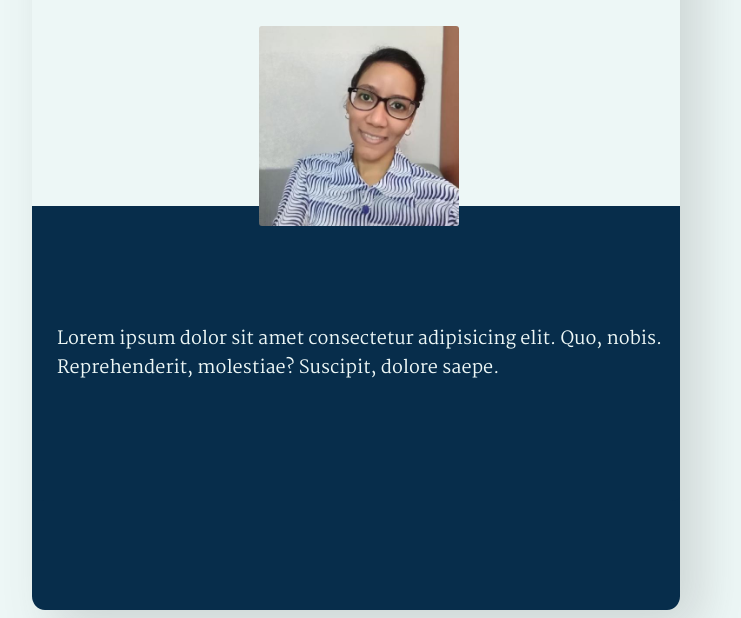
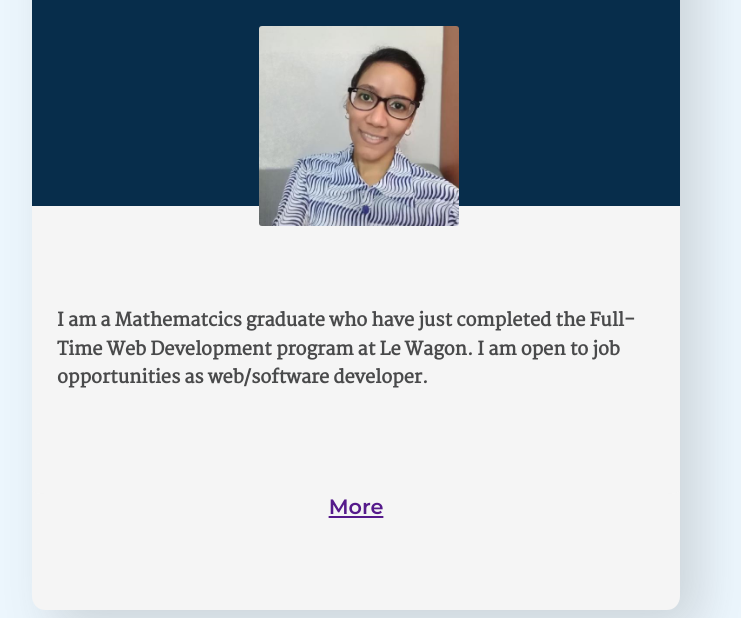
Before and after one commit to jul817/my-profile, a plain HTML site: page index.html in a window 1280 px wide. Shown: the part 182-800 px from the top of the page, without its empty margins (284-1025 px from the left). Drawn offline with Linux system fonts and the light colour scheme.

Commit message:
edited card style: font and color

```diff
--- a/css/components/card.css
+++ b/css/components/card.css
@@ -6,7 +6,7 @@
   min-height: 75vh;
   margin-top: 10vh;
   position: relative;
-  background-color: #072D4B;
+  background-color: #F5F5F5;
   border-top-left-radius: 2%;
 border-top-right-radius: 2%;
  border-bottom-left-radius: 2%;
@@ -18,7 +18,7 @@ border-top-right-radius: 2%;
 min-width: 80%;
 height: 300px;
 color: #2E4052;
-background-color: #EDF7F6;
+background-color: #072D4B;
 border-top-left-radius: 2%;
 border-top-right-radius: 2%;
 display: flex;
@@ -32,8 +32,7 @@ justify-content: left;
 
 
 .card-description {
-  background-color: #072D4B;
-  color: #EDF7F6;
+  background-color:  #F5F5F5;
   line-height: 1.6;
   padding: 10px 0;
   border-bottom-left-radius: 2%;
@@ -41,10 +40,13 @@ justify-content: left;
 }
 
 .card-description h6 {
-  color:#EDF7F6;
+  color: rgba(0, 1, 3,0.7);
   margin: 0;
 }
 
+.card-top h4 {
+  color: rgba(245, 245, 245, 0.5);
+}
 .card img{
   width: 200px;
   position: absolute;
@@ -52,3 +54,8 @@ justify-content: left;
   left: 35%;
   border-radius: 3px;
 }
+
+.card-right {
+  display: flex;
+  justify-content: center;
+}
--- a/css/style.css
+++ b/css/style.css
@@ -13,7 +13,7 @@
   /* charcoal --color-bg: #2E4052; */
   /* --color-bg: #D8E8E7; */
   /* --color-bg: #C8E5F9; */
-  --color-bg: #EDF7F6;
+  --color-bg: #ECF6FD;
   /* --color-neutral: #FAFAFA; */
   /* font variables */
   --ff-primary-600: 'Montserrat', sans-serif;
@@ -32,14 +32,14 @@ body {
 
 h2 {
   margin-bottom: 5px;
-  color: #000103;
+  color: #F5F5F5;
 }
 
 h6 {
   font-family: var(--ff-regular-400);
   font-size: 18px;
   padding-left: 25px;
-  font-weight: 500;
+  font-weight: 600;
 }
 
 h4 {
--- a/index.html
+++ b/index.html
@@ -20,11 +20,11 @@
         </div>
       </div>
       <div class="card-description">
-        <h6>Lorem ipsum dolor sit amet consectetur adipisicing elit. Quo, nobis. Reprehenderit, molestiae? Suscipit, dolore saepe.</h6>
+        <h6>I am a Mathematcics graduate who have just completed the Full-Time Web Development program at Le Wagon. I am open to job opportunities as web/software developer.</h6>
       </div>
       <img class="profile-photo" src="images/julie.png" alt="picture of julie">
       <div class="card-right">
-        <a href=""></a>
+        <a class="button-more" href="">More</a>
         <a href=""></a>
       </div>
     </div>
```
Also changed, not shown: css/components/button.css (added).
